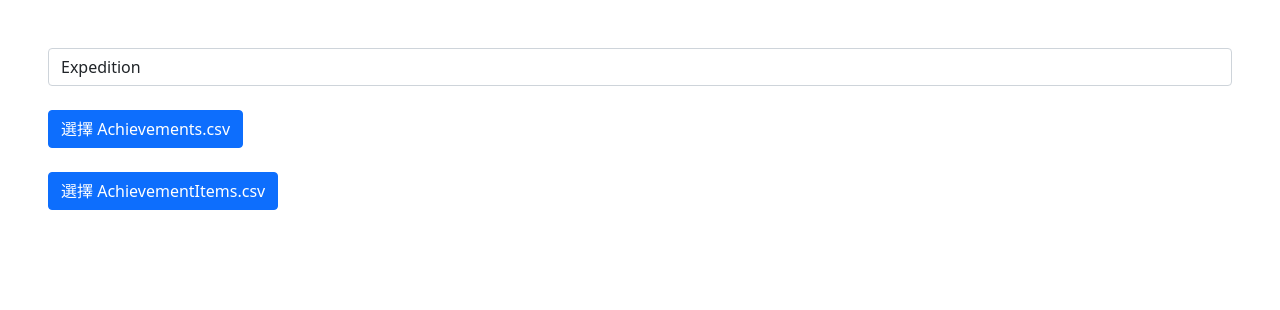
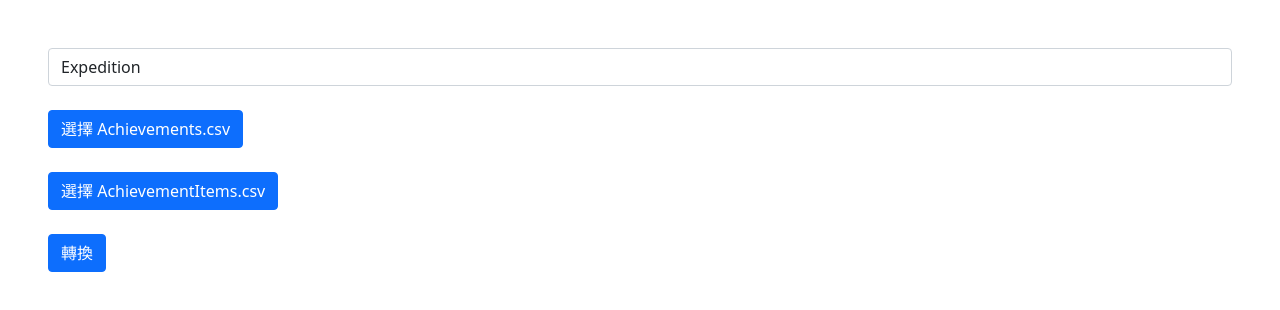
Before and after one commit to kevinlin115/challenge-json, an Angular app: page / in a window 1280 px wide. Shown: the top 310 px of the page. Built offline with nearby package versions, Linux system fonts and the light colour scheme.

Commit message:
成功取得交易，接下來轉 json

```diff
--- a/src/app/app.component.html
+++ b/src/app/app.component.html
@@ -30,6 +30,12 @@
            type="file"
            class="d-none"
            (click)="AchievementItems.value=''"
-           (change)="onAchievementsChange($event)">
+           (change)="onAchievementsItemsChange($event)">
   </div>
-</div>
+
+  <!-- 轉換 -->
+  <div class="my-4">
+    <button type="button"
+            class="btn btn-primary"
+            (click)="trasform()">轉換</button>
+  </div>
--- a/src/app/app.component.ts
+++ b/src/app/app.component.ts
@@ -1,6 +1,9 @@
 import { Component, OnInit } from '@angular/core';
+import { environment } from '@environments/environment.prod';
 import { Subject } from 'rxjs';
-import { environment } from '@environments/environment.prod';
+import { AchievementItemsColumm } from './constant/achievement-items-column';
+import { AchievementsColumn } from './constant/achievements-column';
+import { Challenge } from './constant/challenge';
 
 @Component({
   selector: 'app-root',
@@ -14,6 +17,8 @@ export class AppComponent implements OnInit {
 
   ngOnInit(): void {
   }
+
+  challenges = [] as Challenge[];
 
   leagueName = environment.league;
 
@@ -39,6 +44,31 @@ export class AppComponent implements OnInit {
     })
   }
 
+  trasform() {
+    try {
+      this.achievements.forEach(achievement => {
+        this.challenges.push(new Challenge({
+          id: achievement[AchievementsColumn.Id],
+          name: achievement[AchievementsColumn.Description]
+        }));
+      });
+      this.challenges.forEach(challenge => {
+        const tempAchievementItems = this.achievementItems.filter(achievementItem => {
+          // 需要先判斷 challenge id 結尾是不是大寫，如果是大寫需要加上 _
+          const lastLetter = challenge.id.substr(challenge.id.length - 1)
+          const filterStr = lastLetter.toUpperCase() === lastLetter ? `${challenge.id}_` : `${challenge.id}`;
+          return achievementItem[AchievementItemsColumm.Id].startsWith(filterStr)
+        })
+        if (tempAchievementItems.length > 1) {
+          challenge.subChallengeNames = tempAchievementItems.map(achievementItem => achievementItem[AchievementItemsColumm.Name]);
+        }
+      });
+      console.log(`challenges = `, this.challenges);
+    } catch (err) {
+      console.error(err);
+    }
+  }
+
   private readFile(file: File): Subject<string[][]> {
     const subject = new Subject<string[][]>();
     var reader = new FileReader();
--- /dev/null
+++ b/src/app/constant/challenge.ts
@@ -0,0 +1,8 @@
+export class Challenge {
+  id = '';
+  name = '';
+  subChallengeNames = [] as string[];
+  constructor(init?: Partial<Challenge>) {
+    Object.assign(this, init);
+  }
+}
```
Also changed, not shown: 1 other file (tests, documents, lock files or other folders).
